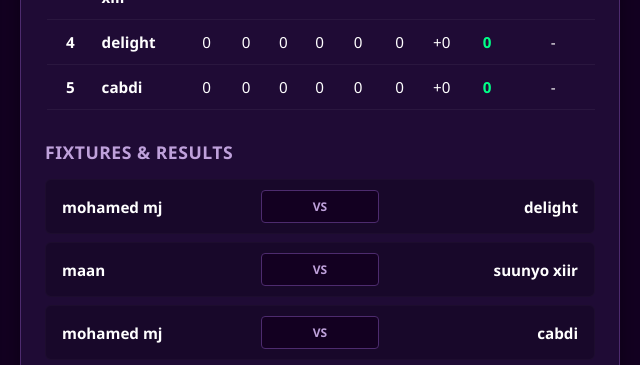
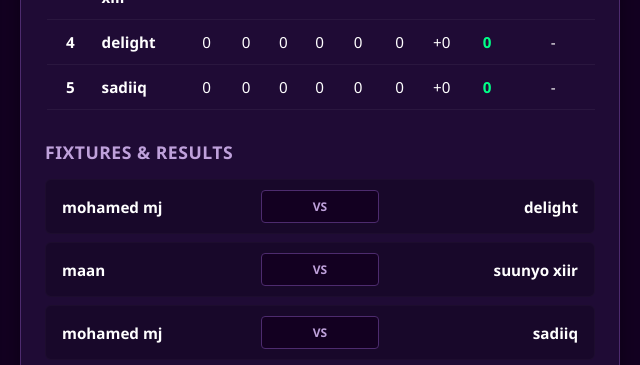
Before and after one commit to abdallaCJ/efb, a plain HTML site: page index.html in a window 1280 px wide. Shown: the part 431-796 px from the top of the page, 640-1280 px from the left. Drawn offline with Linux system fonts and the light colour scheme.

Commit message:
Add files via upload

```diff
--- a/index.html
+++ b/index.html
@@ -291,7 +291,7 @@
     <script>
         // Replace these with your actual participant names
         const playersG1 = ["guduudow ", "muse", "qaloociye", "cj.ahmed", "shiine"];
-        const playersG2 = ["mohamed mj", "maan", "suunyo xiir", "delight", "cabdi"];
+        const playersG2 = ["mohamed mj", "maan", "suunyo xiir", "delight", "sadiiq"];
 
         function generateSchedule(players) {
             const pairs = [
@@ -322,14 +322,14 @@ let matchesG1 = [
 let matchesG2 = [
     { p1: "mohamed mj", p2: "delight", s1: null,    s2: null },    // player4 won 4-2
     { p1: "maan", p2: "suunyo xiir", s1: null, s2: null },
-    { p1: "mohamed mj", p2: "cabdi", s1: null, s2: null },
+    { p1: "mohamed mj", p2: "sadiiq", s1: null, s2: null },
     { p1: "suunyo xiir", p2: "delight", s1: null, s2: null },
-    { p1: "maan", p2: "cabdi", s1: null, s2: null },
+    { p1: "maan", p2: "sadiiq", s1: null, s2: null },
     { p1: "mohamed mj", p2: "suunyo xiir", s1: null, s2: null },
     { p1: "maan", p2: "delight", s1: null, s2: null },
-    { p1: "suunyo xiir", p2: "cabdi", s1: null, s2: null },
+    { p1: "suunyo xiir", p2: "sadiiq", s1: null, s2: null },
     { p1: "mohamed mj", p2: "maan", s1: null, s2: null },
-    { p1: "delight", p2: "cabdi", s1: null, s2: null }
+    { p1: "delight", p2: "sadiiq", s1: null, s2: null }
 ];
 
 
```
